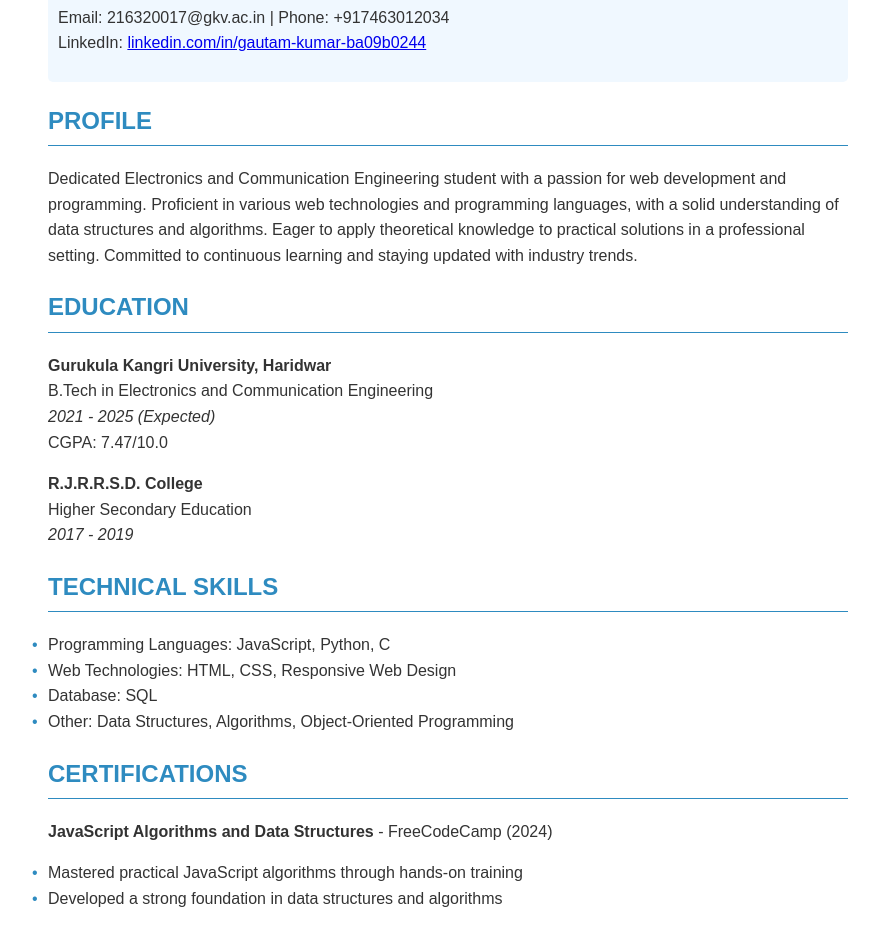
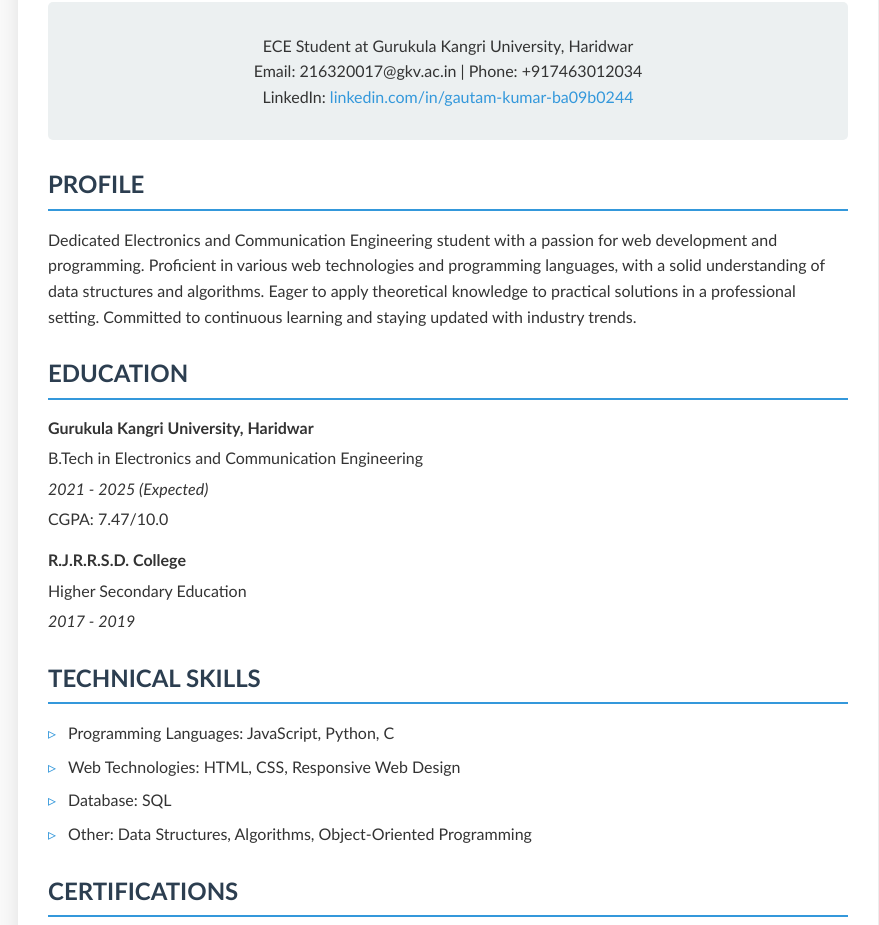
Before and after one commit to abhinavk454/gautam-kumar, a plain HTML site: page index.html in a window 1280 px wide. Shown: the part 173-1098 px from the top of the page, without its empty margins (192-1071 px from the left). Drawn offline with Linux system fonts and the light colour scheme.

Commit message:
Added Resume Modified

```diff
--- a/index.html
+++ b/index.html
@@ -1,78 +1,138 @@
 <!DOCTYPE html>
 <html lang="en">
   <head>
-    <meta charset="UTF-8">
-    <meta name="viewport" content="width=device-width, initial-scale=1.0">
+    <meta charset="UTF-8" />
+    <meta name="viewport" content="width=device-width, initial-scale=1.0" />
     <title>Gautam Kumar - Resume</title>
     <style>
       body {
-            font-family: Arial, sans-serif;
+        font-family: "Calibri", sans-serif;
         line-height: 1.6;
         color: #333;
+        background-color: #f9f9f9;
+        margin: 0;
+        padding: 0;
+      }
+      .container {
         max-width: 800px;
-            margin: 0 auto;
-            padding: 20px;
+        margin: 40px auto;
+        padding: 30px;
+        background-color: #fff;
+        box-shadow: 0 0 20px rgba(0, 0, 0, 0.1);
+        border-radius: 8px;
+      }
+      h1,
+      h2,
+      h3 {
+        color: #2c3e50;
       }
       h1 {
-            color: #1a5f7a;
-            border-bottom: 2px solid #1a5f7a;
+        font-size: 36px;
+        margin-bottom: 10px;
+        text-align: center;
+        border-bottom: 3px solid #3498db;
         padding-bottom: 10px;
       }
       h2 {
-            color: #2e8bc0;
-            border-bottom: 1px solid #2e8bc0;
+        font-size: 24px;
+        margin-top: 25px;
+        margin-bottom: 15px;
+        border-bottom: 2px solid #3498db;
         padding-bottom: 5px;
       }
+      h3 {
+        font-size: 20px;
+        margin-bottom: 10px;
+      }
       .contact-info {
-            background-color: #f0f8ff;
-            padding: 10px;
+        background-color: #ecf0f1;
+        padding: 15px;
         border-radius: 5px;
+        margin-bottom: 20px;
+        text-align: center;
+      }
+      .contact-info a {
+        color: #3498db;
+        text-decoration: none;
+      }
+      .contact-info a:hover {
+        text-decoration: underline;
       }
       .section {
-            margin-bottom: 20px;
-        }
-        .project {
-            background-color: #e6f3ff;
-            padding: 10px;
-            border-radius: 5px;
-            margin-bottom: 10px;
+        margin-bottom: 25px;
       }
       ul {
         list-style-type: none;
         padding-left: 0;
       }
-        li::before {
-            content: "•";
-            color: #2e8bc0;
-            display: inline-block;
-            width: 1em;
-            margin-left: -1em;
+      ul li {
+        margin-bottom: 8px;
+        position: relative;
+        padding-left: 20px;
+      }
+      ul li::before {
+        content: "▹";
+        color: #3498db;
+        position: absolute;
+        left: 0;
+      }
+      .project {
+        background-color: #f0f8ff;
+        padding: 15px;
+        border-radius: 5px;
+        margin-bottom: 15px;
+        border-left: 4px solid #3498db;
+      }
+      .education-item,
+      .certification-item {
+        margin-bottom: 15px;
+      }
+      .education-item p,
+      .certification-item p {
+        margin: 5px 0;
       }
     </style>
   </head>
   <body>
+    <div class="container">
       <h1>GAUTAM KUMAR</h1>
       <div class="contact-info">
-        <p>ECE Student at Gurukula Kangri University, Haridwar<br>
-        Email: 216320017@gkv.ac.in | Phone: +917463012034<br>
-        LinkedIn: <a href="https://www.linkedin.com/in/gautam-kumar-ba09b0244">linkedin.com/in/gautam-kumar-ba09b0244</a></p>
+        <p>
+          ECE Student at Gurukula Kangri University, Haridwar<br />
+          Email: 216320017@gkv.ac.in | Phone: +917463012034<br />
+          LinkedIn:
+          <a href="https://www.linkedin.com/in/gautam-kumar-ba09b0244"
+            >linkedin.com/in/gautam-kumar-ba09b0244</a
+          >
+        </p>
       </div>
 
       <div class="section">
         <h2>PROFILE</h2>
-        <p>Dedicated Electronics and Communication Engineering student with a passion for web development and programming. Proficient in various web technologies and programming languages, with a solid understanding of data structures and algorithms. Eager to apply theoretical knowledge to practical solutions in a professional setting. Committed to continuous learning and staying updated with industry trends.</p>
+        <p>
+          Dedicated Electronics and Communication Engineering student with a
+          passion for web development and programming. Proficient in various web
+          technologies and programming languages, with a solid understanding of
+          data structures and algorithms. Eager to apply theoretical knowledge
+          to practical solutions in a professional setting. Committed to
+          continuous learning and staying updated with industry trends.
+        </p>
       </div>
 
       <div class="section">
         <h2>EDUCATION</h2>
-        <p><strong>Gurukula Kangri University, Haridwar</strong><br>
-        B.Tech in Electronics and Communication Engineering<br>
-        <em>2021 - 2025 (Expected)</em><br>
-        CGPA: 7.47/10.0</p>
+        <div class="education-item">
+          <p><strong>Gurukula Kangri University, Haridwar</strong></p>
+          <p>B.Tech in Electronics and Communication Engineering</p>
+          <p><em>2021 - 2025 (Expected)</em></p>
+          <p>CGPA: 7.47/10.0</p>
+        </div>
 
-        <p><strong>R.J.R.R.S.D. College</strong><br>
-        Higher Secondary Education<br>
-        <em>2017 - 2019</em></p>
+        <div class="education-item">
+          <p><strong>R.J.R.R.S.D. College</strong></p>
+          <p>Higher Secondary Education</p>
+          <p><em>2017 - 2019</em></p>
+        </div>
       </div>
 
       <div class="section">
@@ -81,23 +141,41 @@
           <li>Programming Languages: JavaScript, Python, C</li>
           <li>Web Technologies: HTML, CSS, Responsive Web Design</li>
           <li>Database: SQL</li>
-            <li>Other: Data Structures, Algorithms, Object-Oriented Programming</li>
+          <li>
+            Other: Data Structures, Algorithms, Object-Oriented Programming
+          </li>
         </ul>
       </div>
 
       <div class="section">
         <h2>CERTIFICATIONS</h2>
-        <p><strong>JavaScript Algorithms and Data Structures</strong> - FreeCodeCamp (2024)</p>
+        <div class="certification-item">
+          <p>
+            <strong>JavaScript Algorithms and Data Structures</strong> -
+            FreeCodeCamp (2024)
+          </p>
           <ul>
-            <li>Mastered practical JavaScript algorithms through hands-on training</li>
-            <li>Developed a strong foundation in data structures and algorithms</li>
+            <li>
+              Mastered practical JavaScript algorithms through hands-on training
+            </li>
+            <li>
+              Developed a strong foundation in data structures and algorithms
+            </li>
           </ul>
+        </div>
 
+        <div class="certification-item">
           <p><strong>Responsive Web Design</strong> - FreeCodeCamp (2023)</p>
           <ul>
-            <li>Created adaptive web designs for various devices and screen sizes</li>
-            <li>Implemented responsive design principles including flexible grids and media queries</li>
+            <li>
+              Created adaptive web designs for various devices and screen sizes
+            </li>
+            <li>
+              Implemented responsive design principles including flexible grids
+              and media queries
+            </li>
           </ul>
+        </div>
       </div>
 
       <div class="section">
@@ -105,22 +183,52 @@
         <div class="project">
           <h3>Weather Dashboard Web Application</h3>
           <ul>
-                <li>Developed a responsive weather dashboard using HTML, CSS, and JavaScript</li>
-                <li>Integrated a third-party weather API to fetch and display real-time weather data</li>
-                <li>Implemented geolocation to automatically detect user's location for weather information</li>
-                <li>Created a user-friendly interface with a 5-day forecast and searchable locations</li>
-                <li>Utilized local storage to save user's recent searches for quick access</li>
+            <li>
+              Developed a responsive weather dashboard using HTML, CSS, and
+              JavaScript
+            </li>
+            <li>
+              Integrated a third-party weather API to fetch and display
+              real-time weather data
+            </li>
+            <li>
+              Implemented geolocation to automatically detect user's location
+              for weather information
+            </li>
+            <li>
+              Created a user-friendly interface with a 5-day forecast and
+              searchable locations
+            </li>
+            <li>
+              Utilized local storage to save user's recent searches for quick
+              access
+            </li>
           </ul>
         </div>
         <div class="project">
           <h3>Task Management System</h3>
           <ul>
-                <li>Built a full-stack task management application using Python (Flask) for the backend and JavaScript for the frontend</li>
-                <li>Designed and implemented a SQL database to store user accounts and task information</li>
+            <li>
+              Built a full-stack task management application using Python
+              (Flask) for the backend and JavaScript for the frontend
+            </li>
+            <li>
+              Designed and implemented a SQL database to store user accounts and
+              task information
+            </li>
             <li>Created RESTful API endpoints for CRUD operations on tasks</li>
-                <li>Developed a responsive frontend interface using HTML, CSS, and JavaScript</li>
-                <li>Implemented user authentication and authorization to ensure data privacy</li>
-                <li>Added features such as task categorization, due dates, and priority levels</li>
+            <li>
+              Developed a responsive frontend interface using HTML, CSS, and
+              JavaScript
+            </li>
+            <li>
+              Implemented user authentication and authorization to ensure data
+              privacy
+            </li>
+            <li>
+              Added features such as task categorization, due dates, and
+              priority levels
+            </li>
           </ul>
         </div>
       </div>
@@ -133,5 +241,6 @@
           <li>Continuous Learning and Adaptability</li>
         </ul>
       </div>
+    </div>
   </body>
 </html>
```
Lines whose indentation alone changed are shown as unchanged.
